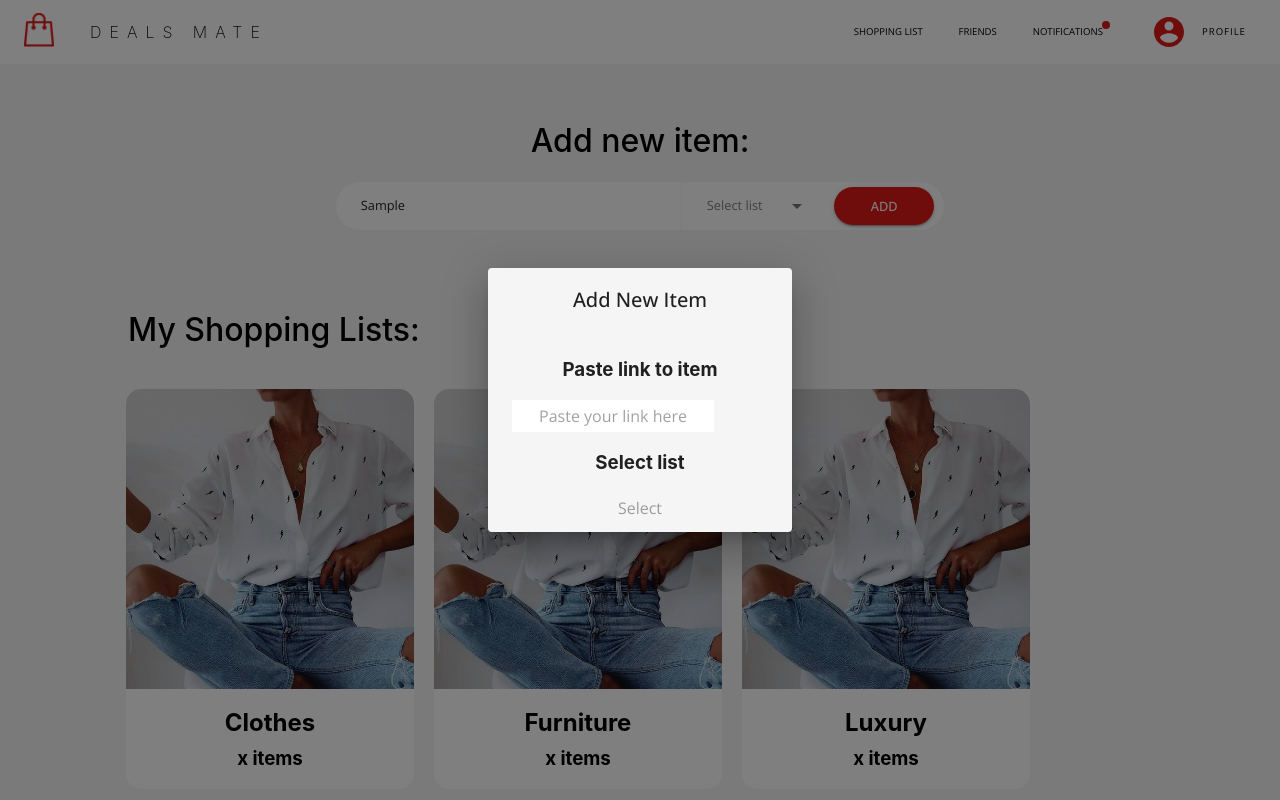
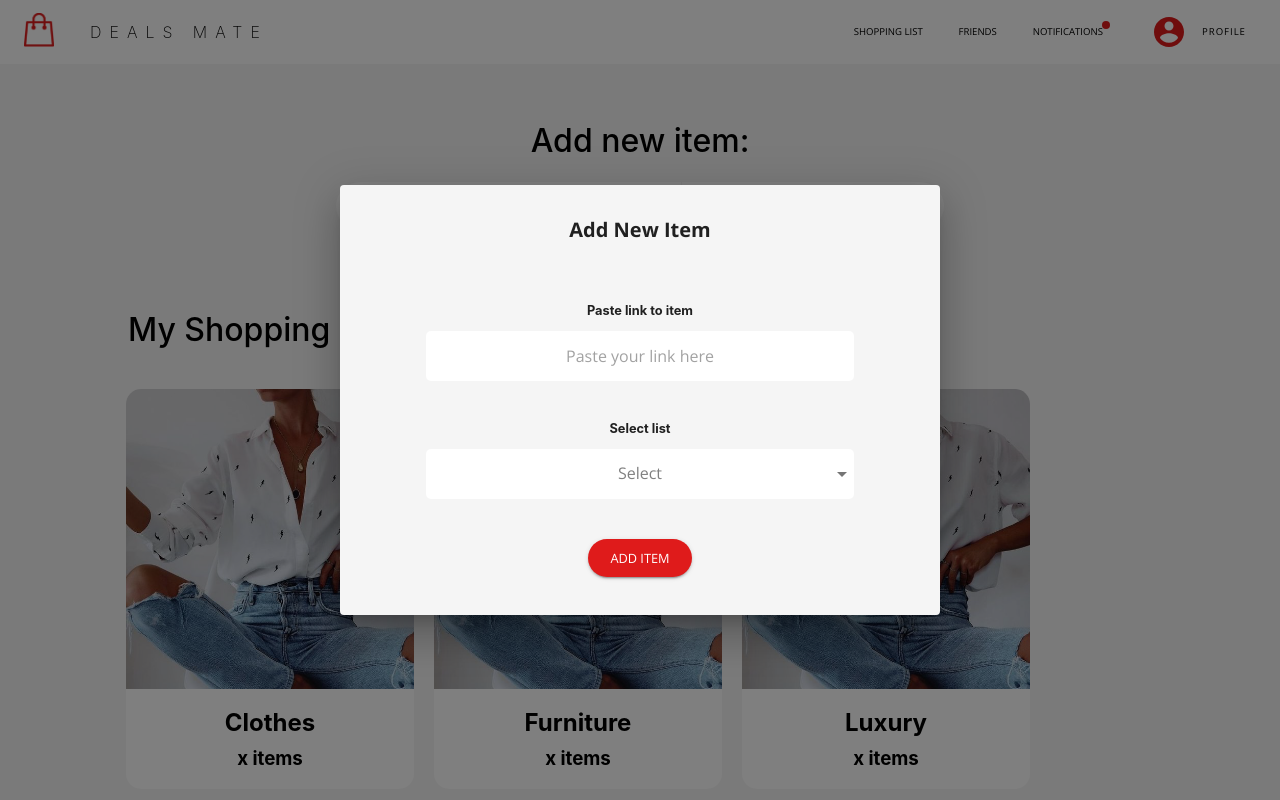
Before and after one commit to hatchways/team-cappuccino, a React (Create React App) app in the folder client/: page /profile in a window 1280 px wide. Both pictures are taken after typing "Sample" into the empty fields and a click on the button "ADD". Shown: the top 800 px of the page. Built offline with nearby package versions, Linux system fonts and the light colour scheme.

Commit message:
Adds the addItem modal UI

```diff
--- a/client/src/pages/AddItem.js
+++ b/client/src/pages/AddItem.js
@@ -1,16 +1,76 @@
-import React from "react";
+import React, { useState } from "react";
 
 import Dialog from "@material-ui/core/Dialog";
 import DialogTitle from "@material-ui/core/DialogTitle";
 import DialogContent from "@material-ui/core/DialogContent";
-import { TextField } from "@material-ui/core";
+import { TextField, Button } from "@material-ui/core";
 import { makeStyles } from "@material-ui/core/styles";
 
-const addItemStyles = makeStyles(theme => ({}));
+const addItemStyles = makeStyles(theme => ({
+  addNewItemFont: {
+    fontSize: "1em",
+    fontWeight: 700
+  },
+  pasteLinkFont: {
+    fontSize: ".8em",
+    fontWeight: 700,
+    marginTop: "20px"
+  },
+  selectListFont: {
+    fontSize: ".8em",
+    fontWeight: 700,
+    marginTop: "40px"
+  },
+  button: {
+    fontSize: ".8em",
+    fontWeight: 400,
+    marginTop: "40px",
+    marginBottom: "30px",
+    borderRadius: "25px",
+    width: "auto",
+    backgroundColor: theme.primary,
+    color: "white"
+  }
+}));
 
 function AddItem(props) {
   const classes = addItemStyles();
   const { open, onClose } = props;
+  const [list, setList] = React.useState("");
+  const lists = ["a", "b", "c"];
+
+  function handleChangeList(event) {
+    setList(event.target.value);
+  }
+  function GenerateSelectProps() {
+    return list === ""
+      ? {
+          native: true,
+          style: {
+            width: "100%",
+            textAlignLast: "center",
+            color: "grey"
+          },
+          inputProps: {
+            style: {
+              width: "100%"
+            }
+          }
+        }
+      : {
+          native: true,
+          style: {
+            width: "100%",
+            textAlignLast: "center",
+            color: "black"
+          },
+          inputProps: {
+            style: {
+              width: "100%"
+            }
+          }
+        };
+  }
   return (
     <Dialog
       open={open}
@@ -20,27 +80,75 @@ function AddItem(props) {
           display: "flex",
           flexDirection: "column",
           alignItems: "center",
-          background: "WhiteSmoke"
+          background: "WhiteSmoke",
+          width: "50vw"
         }
       }}
     >
-      <DialogTitle>Add New Item</DialogTitle>
-      <DialogContent>
-        <h3 style={{ textAlign: "center" }}>Paste link to item</h3>
+      <DialogTitle>
+        <h1 className={classes.addNewItemFont}>Add New Item</h1>
+      </DialogTitle>
+      <DialogContent
+        style={{
+          display: "flex",
+          flexDirection: "column",
+          alignItems: "center",
+          width: "95%"
+        }}
+      >
+        <h3 className={classes.pasteLinkFont} style={{ textAlign: "center" }}>
+          Paste link to item
+        </h3>
         <TextField
           style={{ width: "20vw" }}
           InputProps={{ disableUnderline: true }}
           inputProps={{ style: { textAlign: "center" } }}
           placeholder="Paste your link here"
-          style={{ backgroundColor: "white" }}
+          style={{
+            backgroundColor: "white",
+            width: "75%",
+            height: "50px",
+            borderRadius: "5px",
+            display: "flex",
+            flexDirection: "column",
+            alignItems: "center",
+            justifyContent: "center"
+          }}
         />
-        <h3 style={{ textAlign: "center" }}>Select list</h3>
+        <h3 className={classes.selectListFont} style={{ textAlign: "center" }}>
+          Select list
+        </h3>
         <TextField
-          style={{ width: "20vw" }}
+          select
+          value={list}
+          onChange={handleChangeList}
+          style={{
+            backgroundColor: "white",
+            width: "75%",
+            height: "50px",
+            borderRadius: "5px",
+            display: "flex",
+            flexDirection: "column",
+            alignItems: "center",
+            justifyContent: "center",
+            color: "red"
+          }}
           InputProps={{ disableUnderline: true }}
-          inputProps={{ style: { textAlign: "center" } }}
-          placeholder="Select"
-        />
+          inputProps={{ style: { paddingRight: "0px" } }}
+          SelectProps={GenerateSelectProps()}
+        >
+          <option value="" disabled>
+            Select
+          </option>
+          {lists.map(someList => (
+            <option key={someList} value={someList}>
+              {someList}
+            </option>
+          ))}
+        </TextField>
+        <Button size="large" variant="contained" className={classes.button}>
+          Add Item
+        </Button>
       </DialogContent>
     </Dialog>
   );
--- a/client/src/pages/Profile.js
+++ b/client/src/pages/Profile.js
@@ -154,7 +154,6 @@ function ProfilePage() {
             <Button
               variant="contained"
               size="large"
-              buttonStyle={{ borderRadius: 25, width: "30px" }}
               style={{
                 borderRadius: 25,
                 width: "100px"
```
Also changed, not shown: 1 other file (tests, documents, lock files or other folders).
